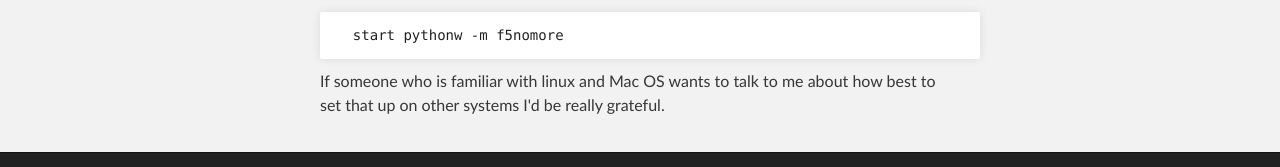
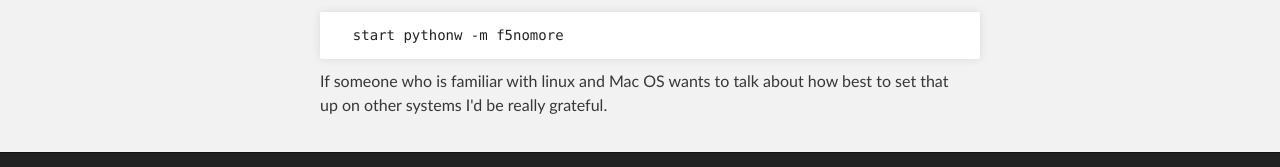
Before and after one commit to lemiant/F5NoMore, a plain HTML site: page index.html in a window 1280 px wide. Shown: the part 1268-1435 px from the top of the page. Drawn offline with Linux system fonts and the light colour scheme.

Commit message:
Update index.html

```diff
--- a/index.html
+++ b/index.html
@@ -61,7 +61,7 @@
 <pre><code>  start pythonw -m f5nomore
 </code></pre>
 
-<p>If someone who is familiar with linux and Mac OS wants to talk to me about how best to set that up on other systems I'd be really grateful.</p>
+<p>If someone who is familiar with linux and Mac OS wants to talk about how best to set that up on other systems I'd be really grateful.</p>
       </section>
     </div>
 
```
